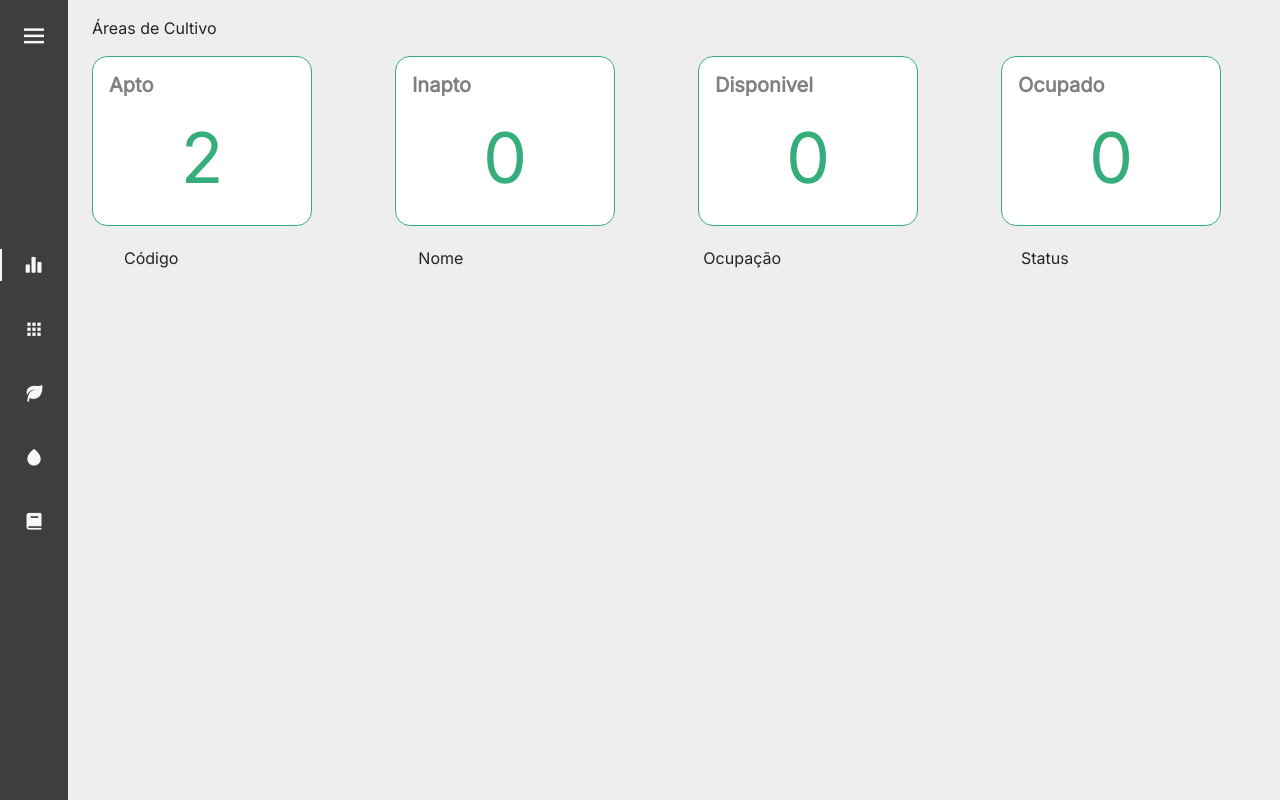
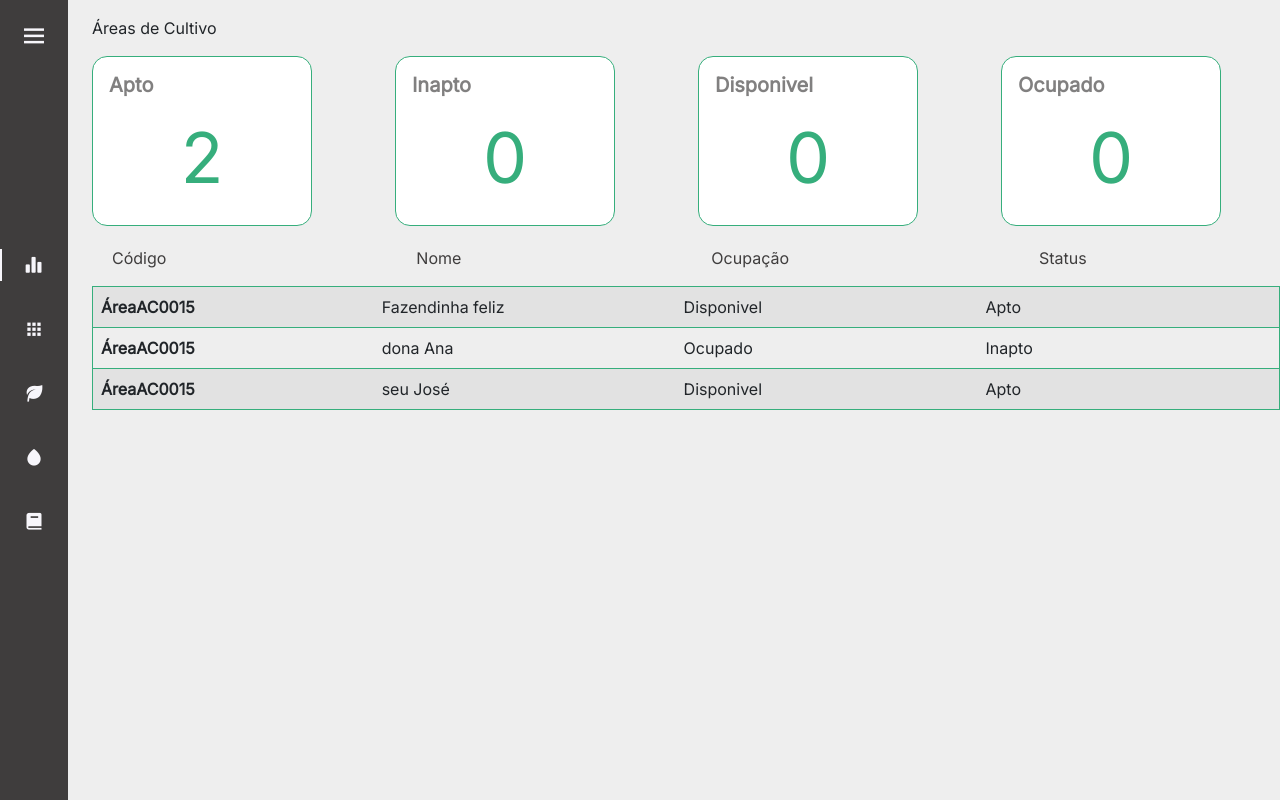
Before and after one commit to ViviFerreira/projeto_web_smartgarden, a Django app: page /areas/ in a window 1280 px wide. Shown: the part 60-860 px from the top of the page. Run offline with Django 4.2, Linux system fonts and the light colour scheme; some libraries are stand-ins or nearby versions.

Commit message:
screen "Áreas de cultivos"

```diff
--- a/static/css/areas.css
+++ b/static/css/areas.css
@@ -40,13 +40,29 @@
 }
 
 .descricao ul {
+    width: auto;
     list-style: none;
     display: flex;
-    justify-content: space-between;
-    align-items: center;
+    padding-left: 20px;
+
 }
 
 .descricao ul li{
     display: inline-block;
-    padding-right: 240px;
+    margin-right: 250px;
+    color: #3F3D3D;
 }
+
+/* tabela */
+
+tbody tr{
+    border:1px solid #36ae7c;
+}
+
+tbody tr th{
+    width: 270px;
+}
+
+tbody tr td{
+    width: 290px;
+}
--- a/templates/areas.html
+++ b/templates/areas.html
@@ -45,5 +45,29 @@
       <li>Status</li>
     </ul>
   </div>
+  <div>
+    <table class="table table-striped table-hover">
+      <tbody>
+        <tr>
+          <th scope="row">ÁreaAC0015</th>
+          <td>Fazendinha feliz</td>
+          <td>Disponivel</td>
+          <td>Apto</td>
+        </tr>
+        <tr>
+          <th scope="row" >ÁreaAC0015</th>
+          <td>dona Ana</td>
+          <td>Ocupado</td>
+          <td>Inapto</td>
+        </tr>
+        <tr>
+          <th scope="row">ÁreaAC0015</th>
+          <td >seu José</td>
+          <td>Disponivel</td>
+          <td>Apto</td>
+        </tr>
+      </tbody>
+    </table>
+  </div>
 </div>
 {% endblock %}
```
Lines whose indentation alone changed are shown as unchanged.
